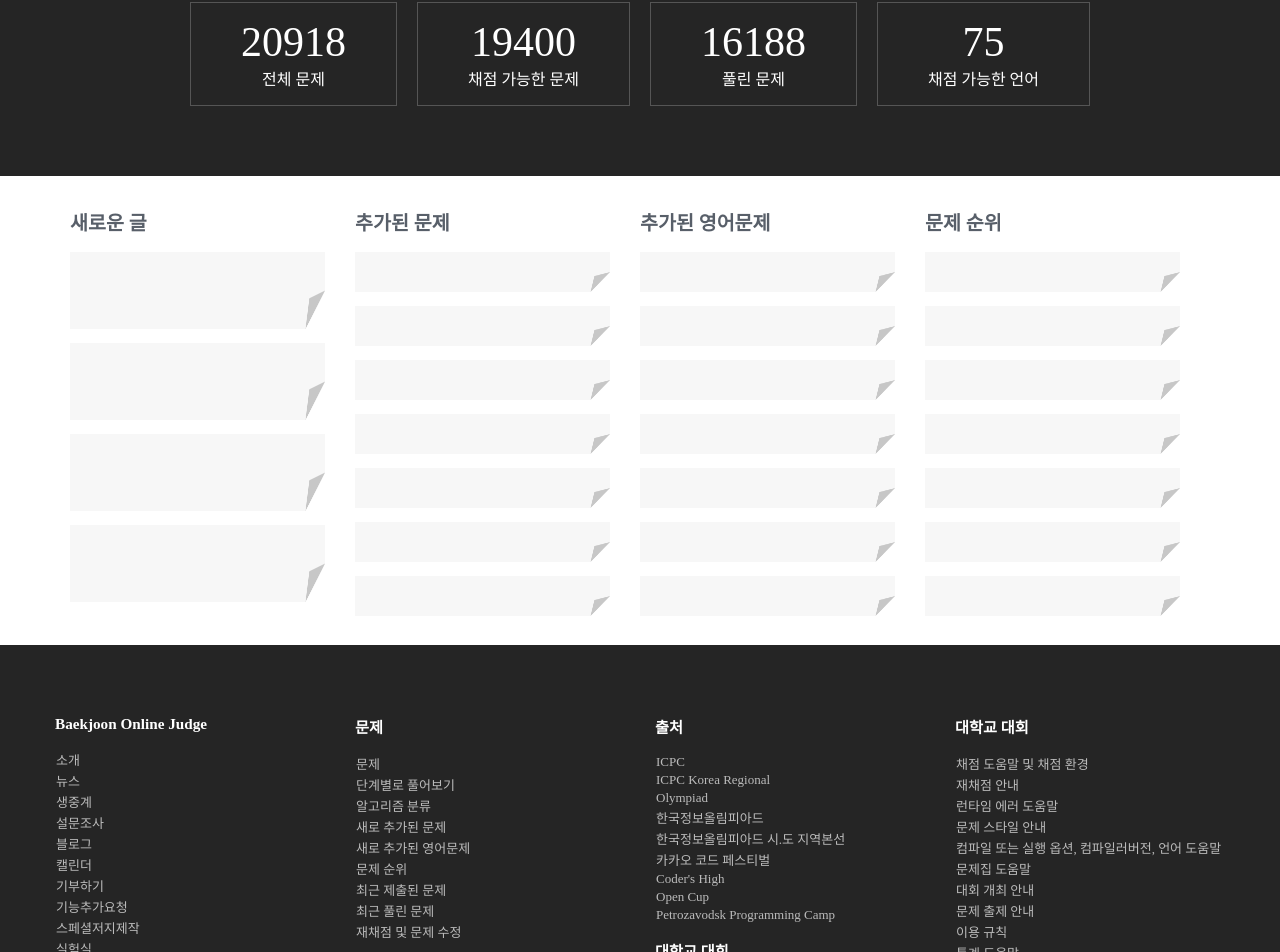
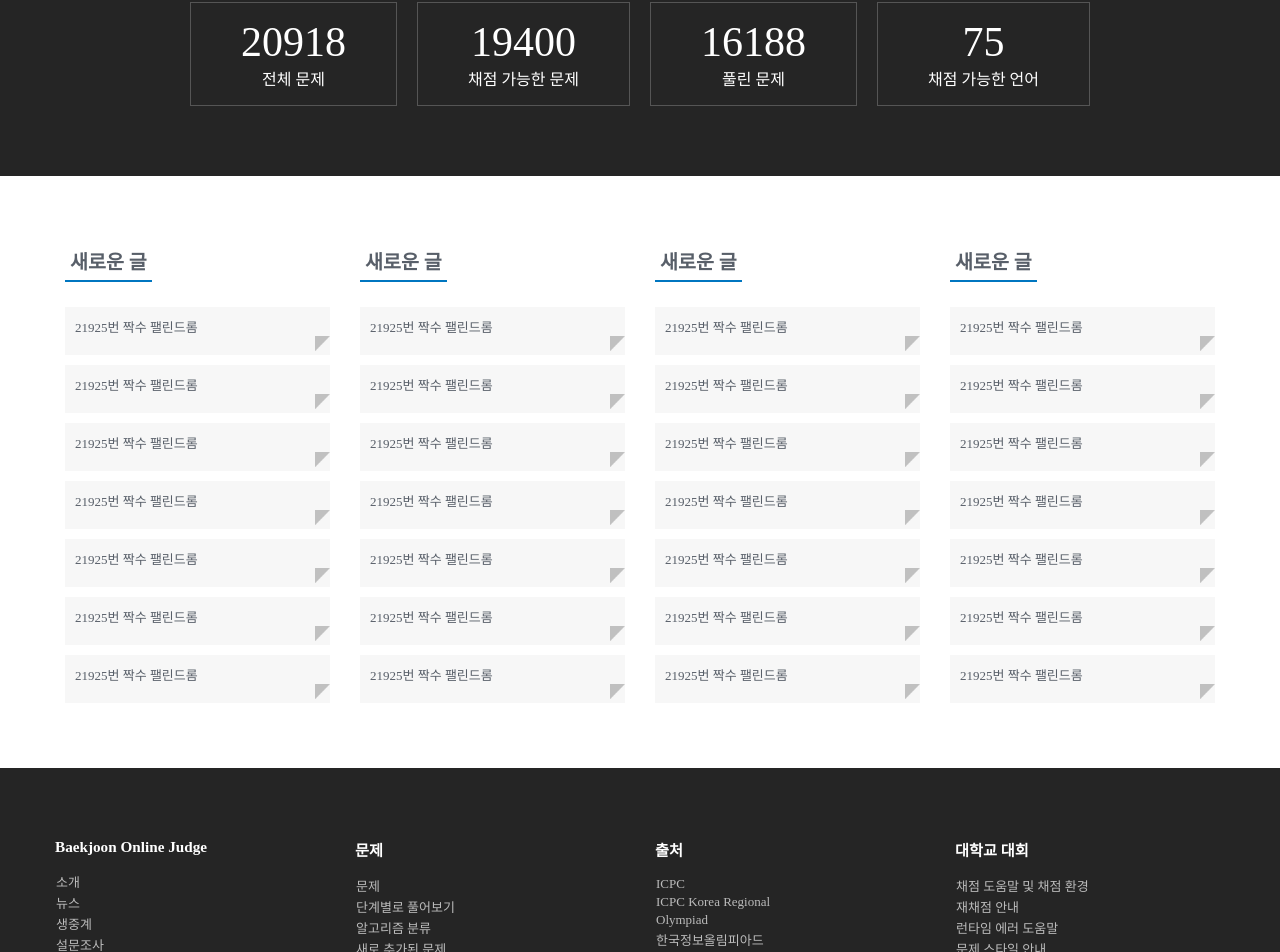
Before and after one commit to seondal/Clone-baekjoon, a React (Create React App) app in the folder frontend/frontend/: page / in a window 1280 px wide. Shown: the part 834-1786 px from the top of the page. Built offline with nearby package versions, Linux system fonts and the light colour scheme.

Commit message:
feat : complete context frontend design except server

```diff
--- a/frontend/frontend/src/Container.js
+++ b/frontend/frontend/src/Container.js
@@ -1,27 +1,17 @@
 import React from "react";
+import styled from "styled-components";
 import axios from "axios";
-import {useState, useEffect} from "react";
-import active from "./assets/active.png";
-import notactive from "./assets/notactive.png";
-import styled from "styled-components";
+import { useState, useEffect } from "react";
+import active from "./assets/blue.png";
+import notactive from "./assets/gray.png";
 
 const Wrapper = styled.div`
-    display: flex;
-    flex-direction: row;
-    justify-content: center;
-    font-size: 13px;
-`
-
-const Context = styled.div `
-    display: flex;
-    flex-direction: column;
-    padding:15px;
-`
-
-const Title = styled.div`
-    border-bottom: 1px;
-    border-bottom-color: var(--point);
-
+padding-top:40px;
+padding-bottom: 40px;
+display: flex;
+flex-direction: row;
+justify-content: center;
+font-size: 13px;
 a:link{
     color : var(--content);
     text-decoration: none;
@@ -33,81 +23,213 @@
 a:hover  {
     text-decoration: underline;
 }
+`
 
+const Context = styled.div`
+display: flex;
+flex-direction: column;
+padding:15px;
+`
+
+const Title = styled.div`
+margin-top:10px;
+margin-bottom: 25px;
+h2{
+    margin: 0px;
+    width: fit-content;
+    padding: 5px;
+    border-bottom: 2px solid;
+    border-color: var(--point);
+}
 `
 
 const Card = styled.div`
-img{
-    width:255px;
-    height:40px;
-    margin-bottom:10px;
+width:255px;
+height: auto;
+padding-top: 10px;
+padding-left: 10px;
+margin-bottom: 10px;
+background-color : #F7F7F7;
+flex-wrap: wrap;
+
+a {
+color: #333333;
+text-decoration: none;
+:hover {
+    text-decoration: underline;
+}
 }
 
+.triangle{
+width:15px;
+height:15px;
+background : url(${notactive});
+background-size : 100%;
+margin: 0px;
+display: inline-block;
+margin-left: 240px;
+}
 
+:hover{
+    .triangle {
+    width:15px;
+    height:15px;
+    background : url(${active});
+    background-size : 100%;
+    }
+
+}
 `
-
-
-function Header() {
+function Container() {
 
     //const [data, setData] = useState();
 
-    const url = 'http://localhost:8080';
-    axios.get(url).then(response=>{
-        console.log(response.data);
-    })
+    //useEffect(async() =>{
+    //try {
+    //const response = await axios.get(`http://localhost:8080`);
+    //setData(response.data);
+    //console.log(response);
+    //}
+    //},[]);
 
 
     return (
-
         <Wrapper>
             <Context>
-                <Title><h2><a href=''>새로운 글</a></h2></Title>
-                <Card><img src={notactive} style={{height:"77px"}}/></Card>
-                <Card><img src={notactive} style={{height:"77px"}}/></Card>
-                <Card><img src={notactive} style={{height:"77px"}}/></Card>
-                <Card><img src={notactive} style={{height:"77px"}}/></Card>
+                <Title><h2><a href="">새로운 글</a></h2></Title>
+                <Card>
+                    <a href="">21925번 짝수 팰린드롬</a>
+                    <div class="triangle"></div>
+                </Card>
+                <Card>
+                    <a href="">21925번 짝수 팰린드롬</a>
+                    <div class="triangle"></div>
+                </Card>
+                <Card>
+                    <a href="">21925번 짝수 팰린드롬</a>
+                    <div class="triangle"></div>
+                </Card>
+                <Card>
+                    <a href="">21925번 짝수 팰린드롬</a>
+                    <div class="triangle"></div>
+                </Card>
+                <Card>
+                    <a href="">21925번 짝수 팰린드롬</a>
+                    <div class="triangle"></div>
+                </Card>
+                <Card>
+                    <a href="">21925번 짝수 팰린드롬</a>
+                    <div class="triangle"></div>
+                </Card>
+                <Card>
+                    <a href="">21925번 짝수 팰린드롬</a>
+                    <div class="triangle"></div>
+                </Card>
 
             </Context>
 
             <Context>
-                <Title><h2><a href=''>추가된 문제</a></h2></Title>
-                <Card><img src={notactive}/></Card>
-                <Card><img src={notactive}/></Card>
-                <Card><img src={notactive}/></Card>
-                <Card><img src={notactive}/></Card>
-                <Card><img src={notactive}/></Card>
-                <Card><img src={notactive}/></Card>
-                <Card><img src={notactive}/></Card>
+                <Title><h2><a href="">새로운 글</a></h2></Title>
+                <Card>
+                    <a href="">21925번 짝수 팰린드롬</a>
+                    <div class="triangle"></div>
+                </Card>
+                <Card>
+                    <a href="">21925번 짝수 팰린드롬</a>
+                    <div class="triangle"></div>
+                </Card>
+                <Card>
+                    <a href="">21925번 짝수 팰린드롬</a>
+                    <div class="triangle"></div>
+                </Card>
+                <Card>
+                    <a href="">21925번 짝수 팰린드롬</a>
+                    <div class="triangle"></div>
+                </Card>
+                <Card>
+                    <a href="">21925번 짝수 팰린드롬</a>
+                    <div class="triangle"></div>
+                </Card>
+                <Card>
+                    <a href="">21925번 짝수 팰린드롬</a>
+                    <div class="triangle"></div>
+                </Card>
+                <Card>
+                    <a href="">21925번 짝수 팰린드롬</a>
+                    <div class="triangle"></div>
+                </Card>
+
             </Context>
 
             <Context>
-                <Title><h2><a href=''>추가된 영어문제</a></h2></Title>
-                <Card><img src={notactive}/></Card>
-                <Card><img src={notactive}/></Card>
-                <Card><img src={notactive}/></Card>
-                <Card><img src={notactive}/></Card>
-                <Card><img src={notactive}/></Card>
-                <Card><img src={notactive}/></Card>
-                <Card><img src={notactive}/></Card>
+                <Title><h2><a href="">새로운 글</a></h2></Title>
+                <Card>
+                    <a href="">21925번 짝수 팰린드롬</a>
+                    <div class="triangle"></div>
+                </Card>
+                <Card>
+                    <a href="">21925번 짝수 팰린드롬</a>
+                    <div class="triangle"></div>
+                </Card>
+                <Card>
+                    <a href="">21925번 짝수 팰린드롬</a>
+                    <div class="triangle"></div>
+                </Card>
+                <Card>
+                    <a href="">21925번 짝수 팰린드롬</a>
+                    <div class="triangle"></div>
+                </Card>
+                <Card>
+                    <a href="">21925번 짝수 팰린드롬</a>
+                    <div class="triangle"></div>
+                </Card>
+                <Card>
+                    <a href="">21925번 짝수 팰린드롬</a>
+                    <div class="triangle"></div>
+                </Card>
+                <Card>
+                    <a href="">21925번 짝수 팰린드롬</a>
+                    <div class="triangle"></div>
+                </Card>
+
             </Context>
 
             <Context>
-                <Title><h2><a href=''>문제 순위</a></h2></Title>
-                <Card><img src={notactive}/></Card>
-                <Card><img src={notactive}/></Card>
-                <Card><img src={notactive}/></Card>
-                <Card><img src={notactive}/></Card>
-                <Card><img src={notactive}/></Card>
-                <Card><img src={notactive}/></Card>
-                <Card><img src={notactive}/></Card>
+                <Title><h2><a href="">새로운 글</a></h2></Title>
+                <Card>
+                    <a href="">21925번 짝수 팰린드롬</a>
+                    <div class="triangle"></div>
+                </Card>
+                <Card>
+                    <a href="">21925번 짝수 팰린드롬</a>
+                    <div class="triangle"></div>
+                </Card>
+                <Card>
+                    <a href="">21925번 짝수 팰린드롬</a>
+                    <div class="triangle"></div>
+                </Card>
+                <Card>
+                    <a href="">21925번 짝수 팰린드롬</a>
+                    <div class="triangle"></div>
+                </Card>
+                <Card>
+                    <a href="">21925번 짝수 팰린드롬</a>
+                    <div class="triangle"></div>
+                </Card>
+                <Card>
+                    <a href="">21925번 짝수 팰린드롬</a>
+                    <div class="triangle"></div>
+                </Card>
+                <Card>
+                    <a href="">21925번 짝수 팰린드롬</a>
+                    <div class="triangle"></div>
+                </Card>
+
             </Context>
 
-            <Context>
-
-            </Context>
         </Wrapper>
     );
 
 }
 
-export default Header;
+export default Container;
```
Also changed, not shown: frontend/frontend/src/StashFile.js (added, +128 -0 lines), frontend/frontend/src/assets/blue.png (added), frontend/frontend/src/assets/gray.png (added).
